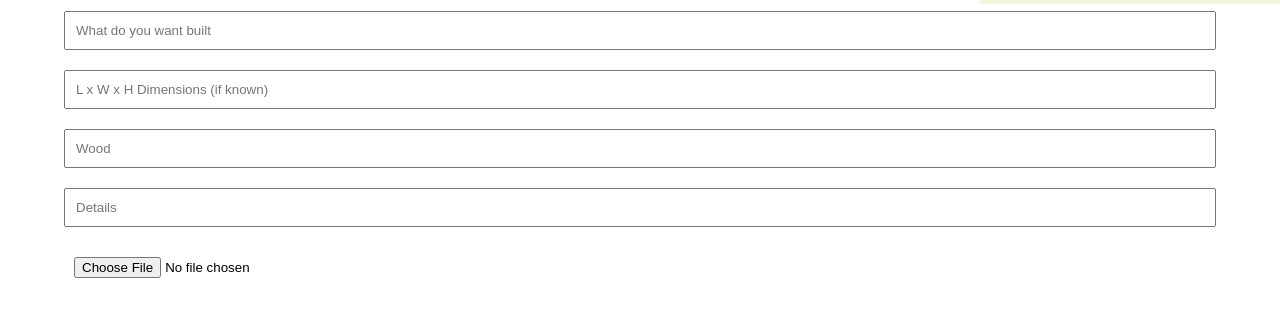
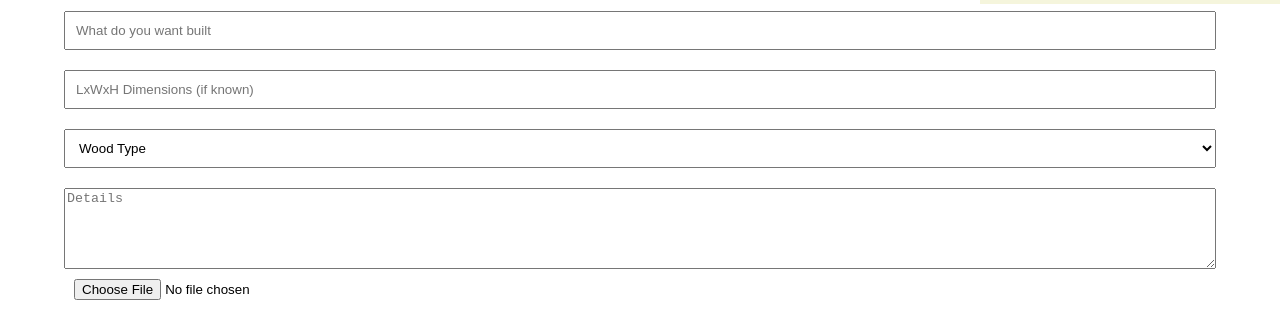
Before and after one commit to austin-carman/sunset-woods, a React (Create React App) app: page /custom-orders in a window 1280 px wide. Shown: the part 796-1115 px from the top of the page. Built offline with nearby package versions, Linux system fonts and the light colour scheme.

Commit message:
custom quote - added form select and textarea

```diff
--- a/src/App.css
+++ b/src/App.css
@@ -511,6 +511,10 @@ footer a {
   padding: 1rem;
   margin-bottom: 2rem;
 }
+.custom-form-container select {
+  padding: 1rem;
+  margin-bottom: 2rem;
+}
 .custom-form-container .submit-quote-button {
   border-radius: 5rem;
   padding: 1rem;
--- a/src/components/custom/CustomOrders.js
+++ b/src/components/custom/CustomOrders.js
@@ -12,9 +12,17 @@ const CustomOrders = () => {
         <input placeholder="Email"></input>
         <input placeholder="Phone"></input>
         <input placeholder="What do you want built"></input>
-        <input placeholder="L x W x H Dimensions (if known)"></input>
-        <input type="select" placeholder="Wood"></input>
-        <input placeholder="Details"></input>
+        <input placeholder="LxWxH Dimensions (if known)"></input>
+        <select id="wood-types" name="wood">
+          <option value="pine" selected>
+            Wood Type
+          </option>
+          <option value="pine">Pine</option>
+          <option value="cherry">Cherry</option>
+          <option value="walnut">Walnut</option>
+          <option value="white pine">White pine</option>
+        </select>
+        <textarea placeholder="Details" rows="5"></textarea>
         <input type="file"></input>
         <button className="submit-quote-button">Get Quote</button>
       </div>
```
